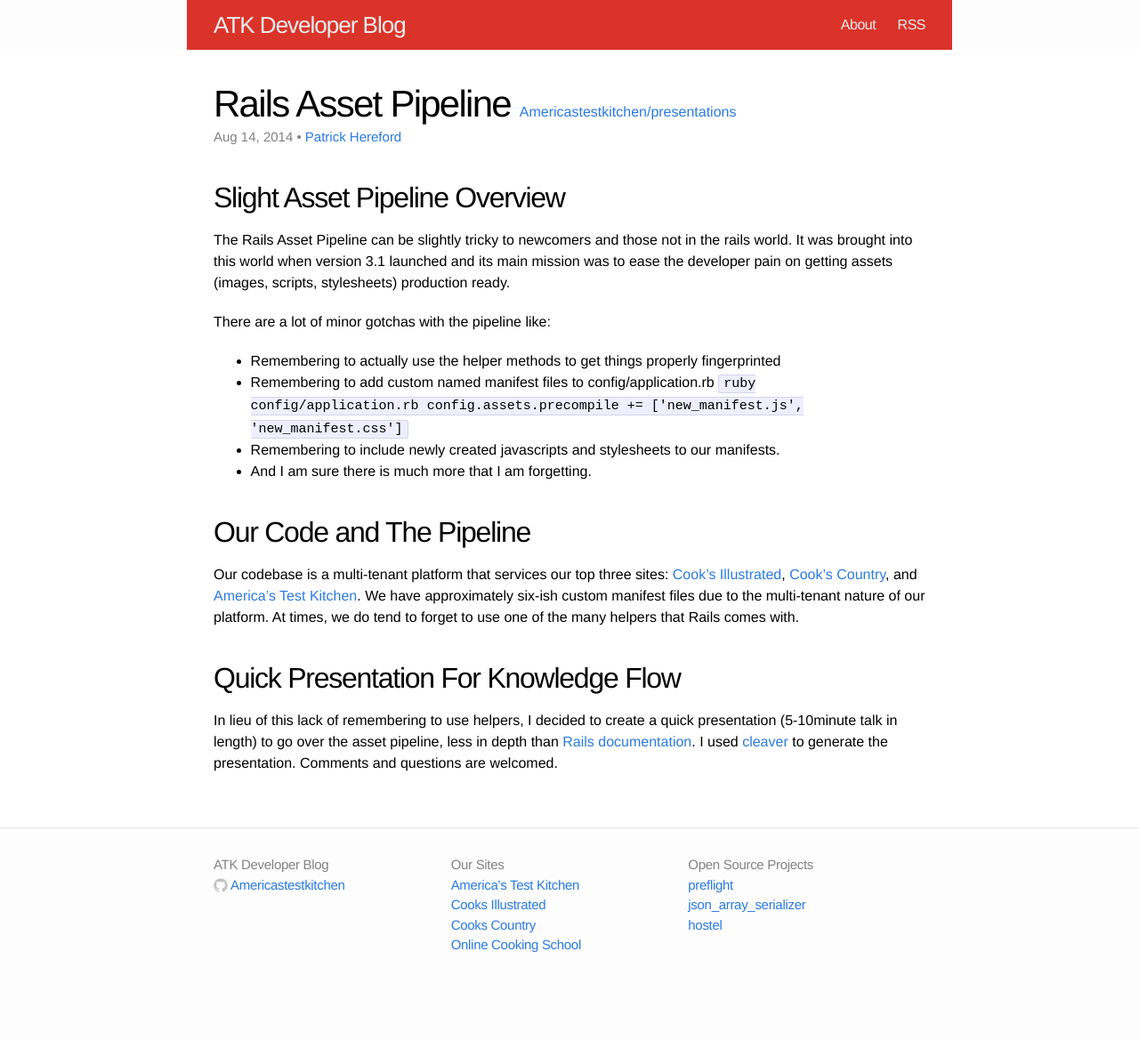
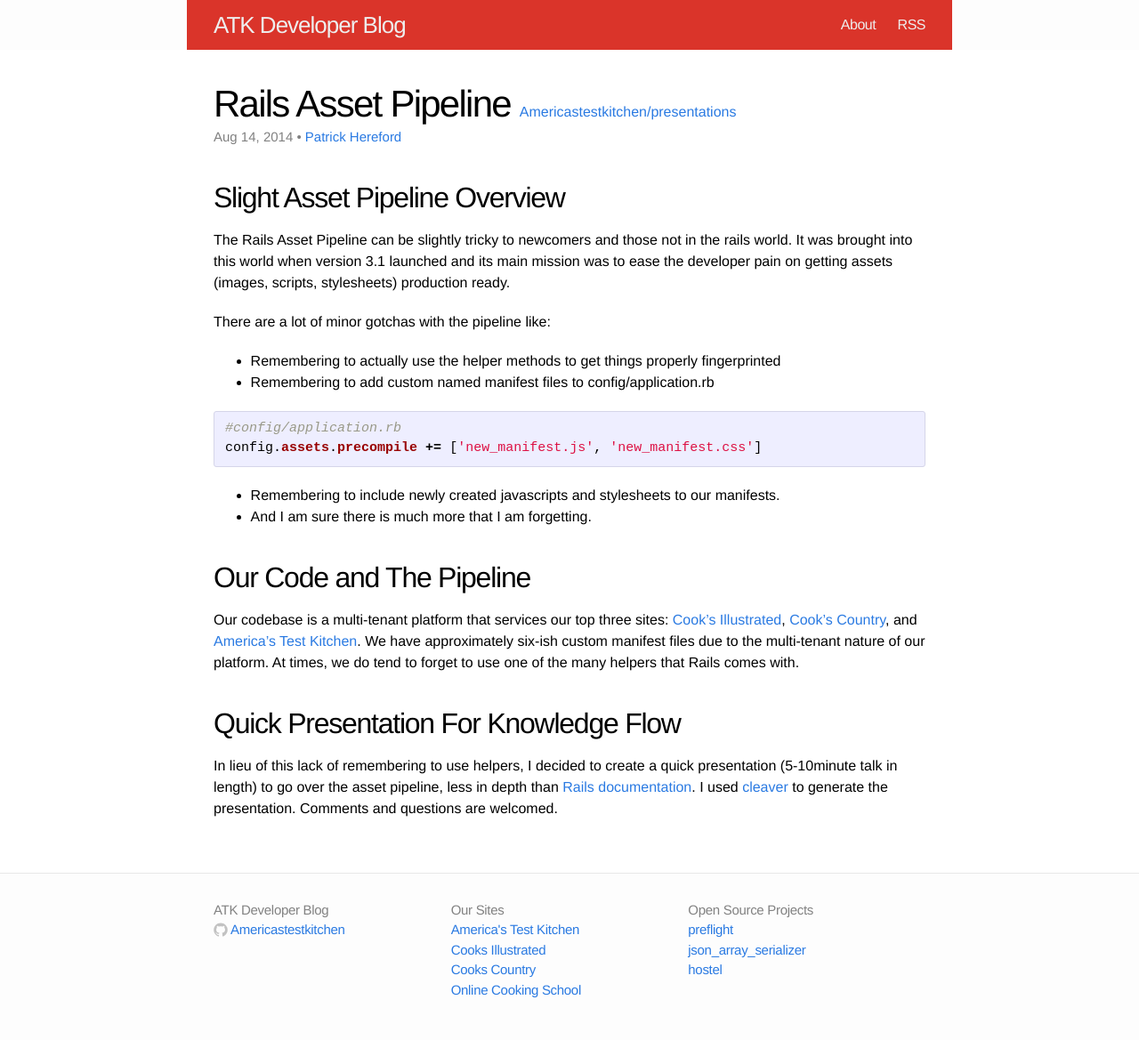
Before and after one commit to Americastestkitchen/Americastestkitchen.github.io, a Jekyll site: the page built from _posts/2014-08-12-rails-asset-pipeline.markdown, in a window 1280 px wide. Shown: the whole page at 89% size. Built offline with Jekyll 4.4.1, drawn with Linux system fonts in a browser that asks for light colours; before the commit the page ends 1119 px from its top, so only the background shows below that.

Commit message:
Formatting fix

````diff
--- a/_posts/2014-08-12-rails-asset-pipeline.markdown
+++ b/_posts/2014-08-12-rails-asset-pipeline.markdown
@@ -15,11 +15,15 @@
 scripts, stylesheets) production ready.
 
 There are a lot of minor gotchas with the pipeline like:
+
 - Remembering to actually use the helper methods to get things properly fingerprinted
 - Remembering to add custom named manifest files to config/application.rb
-```ruby config/application.rb
+
+```ruby
+#config/application.rb
 config.assets.precompile += ['new_manifest.js', 'new_manifest.css']
 ```
+
 - Remembering to include newly created javascripts and stylesheets to our manifests.
 - And I am sure there is much more that I am forgetting.
 
````
